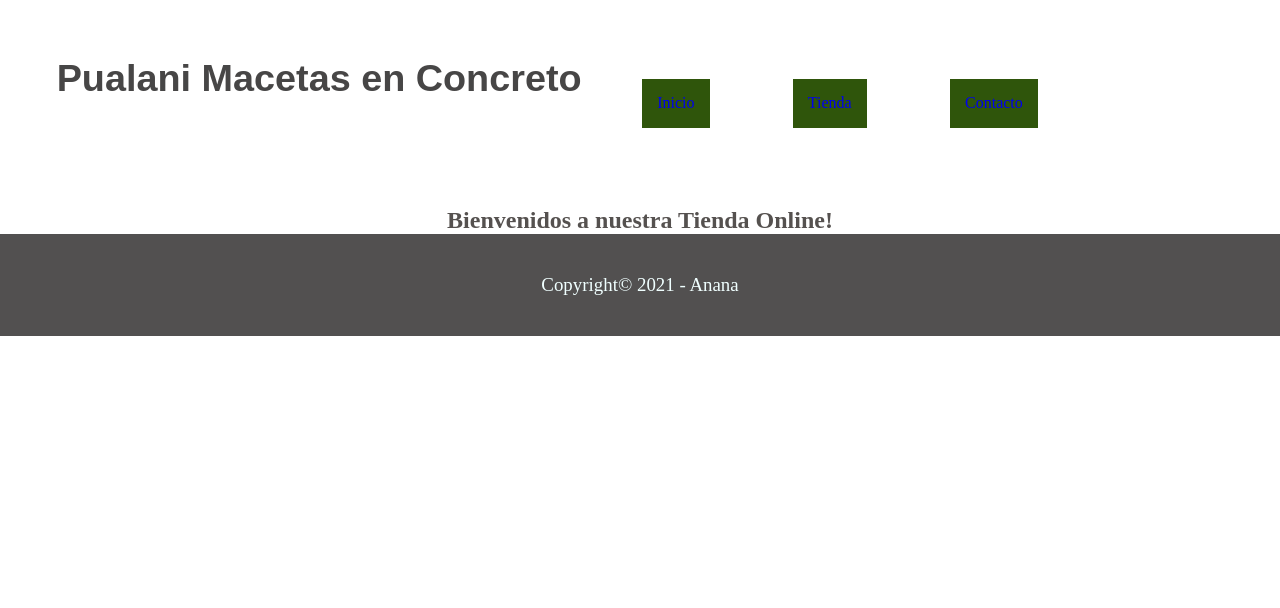
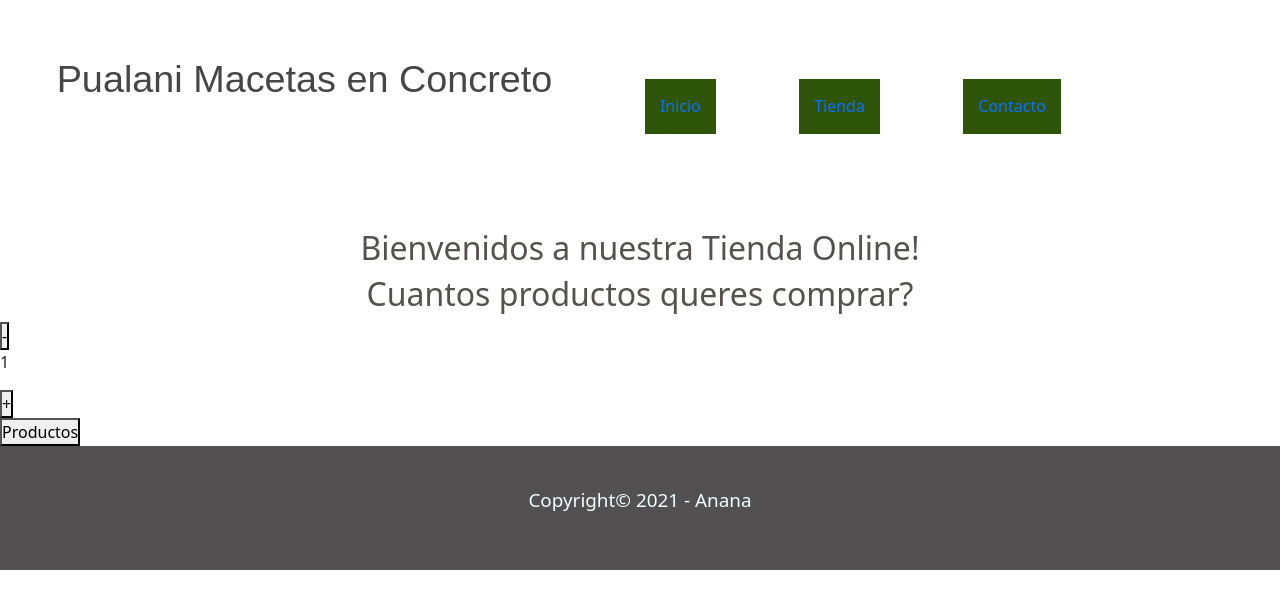
Before and after one commit to AnaDanesi/Pualani_ecommerce, a React (Create React App) app: page / in a window 1280 px wide. Shown: the top 608 px of the page. Built offline with nearby package versions, Linux system fonts and the light colour scheme.

Commit message:
se agrego el cartwidget y el contador

```diff
--- a/package.json
+++ b/package.json
@@ -6,6 +6,7 @@
     "@testing-library/jest-dom": "^5.16.1",
     "@testing-library/react": "^11.2.7",
     "@testing-library/user-event": "^12.8.3",
+    "bootstrap": "^5.1.3",
     "react": "^17.0.2",
     "react-dom": "^17.0.2",
     "react-scripts": "4.0.3",
--- a/src/App.js
+++ b/src/App.js
@@ -2,6 +2,9 @@ import './index.js';
 import Header from "./components/Header";
 import Saludo from "./greeting";
 import Footer from "./components/Footer";
+import Button from "./button";
+import Contador from './container/Contador';
+import 'bootstrap/dist/css/bootstrap.min.css';
 
 
 function App() {
@@ -14,7 +17,10 @@ function App() {
         <>
         <Header/>
         <Saludo/>
+        <Contador stock={5} initial={1}/>
+        <Button label ="Productos"/>
         <Footer data ={footerData}/>
+
         </>
     )
 }
--- /dev/null
+++ b/src/button.jsx
@@ -0,0 +1,7 @@
+import React,{Component} from "react";
+class Button extends Component {
+    render () {
+        return <button id="boton">{this.props.label}</button>
+    }
+}
+export default Button;
--- /dev/null
+++ b/src/container/Contador.js
@@ -0,0 +1,30 @@
+import React, { useState } from 'react'
+
+const contador = ( { stock, initial, onAdd } ) => {
+
+  // eslint-disable-next-line react-hooks/rules-of-hooks
+  const [ contador, setContador ] = useState(initial);
+
+  const sumar = () => {
+    if (contador < stock) {
+      setContador(contador + 1)
+    }
+  }
+
+  const restar = () => {
+    if (contador > initial) {
+      setContador(contador - 1)
+    }
+  }
+
+  return (
+    <div id="contador">
+        <h2>Cuantos productos queres comprar?</h2>
+      <button onClick={() => restar()} >-</button>
+      <p>{contador}</p>
+      <button onClick={() => sumar()} >+</button>
+    </div>
+  )
+}
+
+export default contador
--- a/src/index.js
+++ b/src/index.js
@@ -1,4 +1,12 @@
+import React from "react"
 import ReactDOM from "react-dom";
 import App from "./App";
 import './index.css';
-ReactDOM.render(<App/>,document.getElementById('root'));
+
+
+ReactDOM.render(
+    <React.StrictMode>
+      <App />
+    </React.StrictMode>,
+    document.getElementById('root')
+  );
```
Also changed, not shown: src/components/CartWidget.js (added, +12 -0 lines), src/components/Item.js (added, +13 -0 lines), src/container/List.js (added, +19 -0 lines), 1 other file (tests, documents, lock files or other folders).
